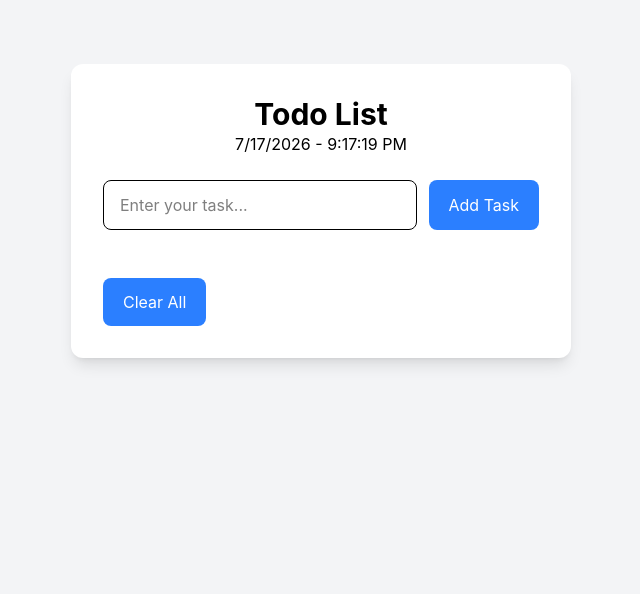
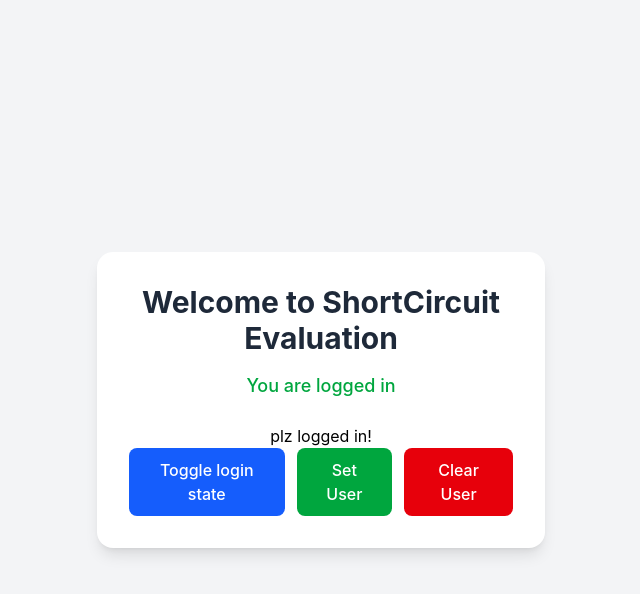
Before and after one commit to Shrabani-Mishra/react-projects, a React (Vite) app: page / in a window 1280 px wide. Shown: the top 594 px of the page, without its empty margins (319-959 px from the left). Built offline with nearby package versions, Linux system fonts and the light colour scheme.

Commit message:
Short circuit evaluation

```diff
--- a/src/App.jsx
+++ b/src/App.jsx
@@ -1,11 +1,11 @@
 import React from 'react'
-import { Todo } from './projects/todo/Todo'
+import { ShortCircuit } from './projects/ShortCircuit'
 
 
 function App() {
   return (
     <>
-  <Todo/>
+  <ShortCircuit/>
     </>
   )
 }
--- /dev/null
+++ b/src/projects/ShortCircuit.jsx
@@ -0,0 +1,37 @@
+import { useState } from "react"
+
+export const ShortCircuit=()=>{
+    const[isLoggedin,setLogedIn]=useState(true);
+    const[user,setUser]=useState("");
+   return(
+   <section className="min-h-screen flex flex-col items-center justify-center bg-gray-100 px-4">
+  <div className="w-full max-w-md rounded-2xl bg-white p-8 text-center shadow-lg">
+
+    <h1 className="mb-4 text-3xl font-bold text-gray-800">
+      Welcome to ShortCircuit Evaluation
+    </h1>
+{/* Conditional rendering using Short Circuit Evalution */}
+    {isLoggedin &&<p className="mb-6 text-lg text-green-600 font-medium"> You are logged in </p>}
+{/* Another Example of Short circuit Evalution */}
+{user ?`Hello ${user}`:"plz logged in!"}
+    <div className="flex flex-col gap-3 sm:flex-row sm:justify-center">
+      <button className="rounded-lg bg-blue-600 px-5 py-2.5 font-medium text-white transition hover:bg-blue-700"
+      onClick={()=>setLogedIn(!isLoggedin)}>
+        Toggle login state
+      </button>
+
+      <button className="rounded-lg bg-green-600 px-5 py-2.5 font-medium text-white transition hover:bg-green-700"
+      onClick={()=>setUser("Shrabani Mishra")}>
+        Set User
+      </button>
+
+      <button className="rounded-lg bg-red-600 px-5 py-2.5 font-medium text-white transition hover:bg-red-700"
+      onClick={()=>setUser("")}>
+        Clear User
+      </button>
+    </div>
+
+  </div>
+</section>
+   )
+}
```
